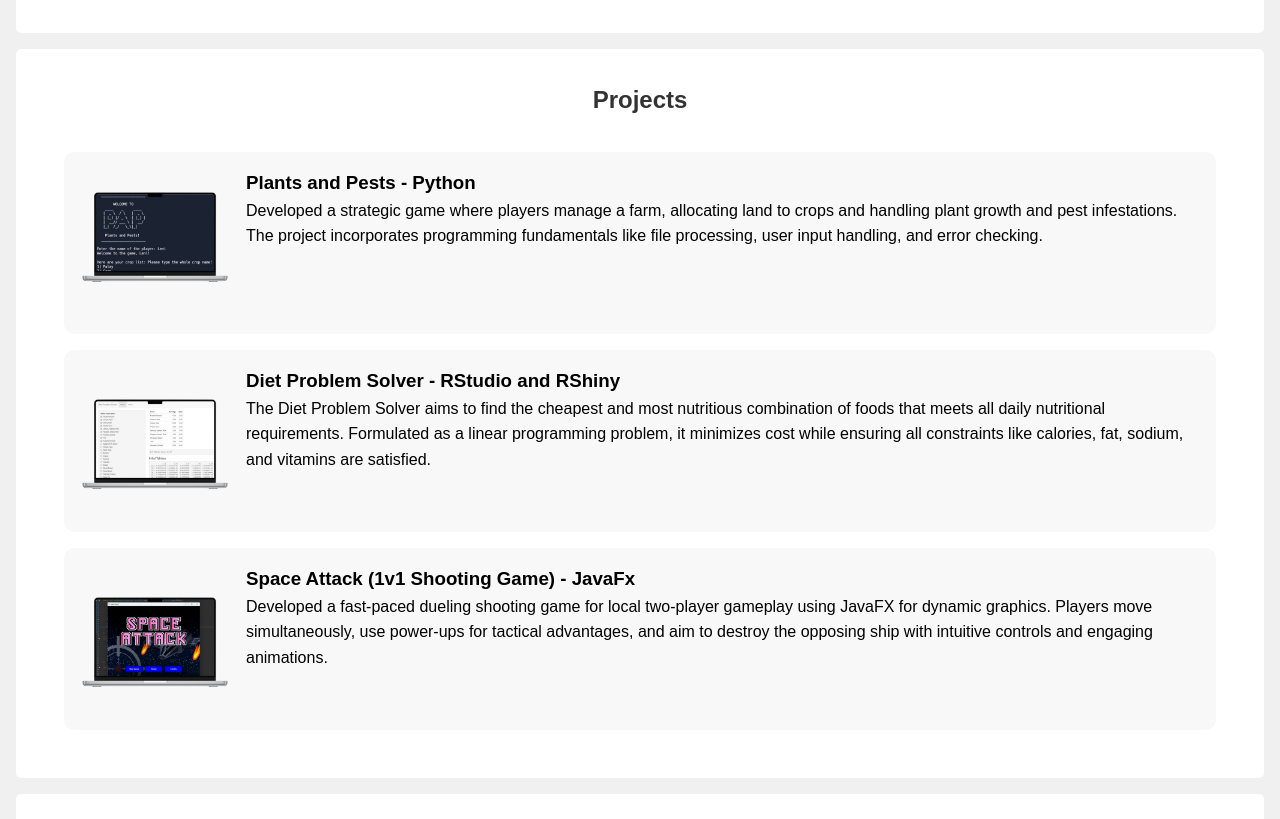
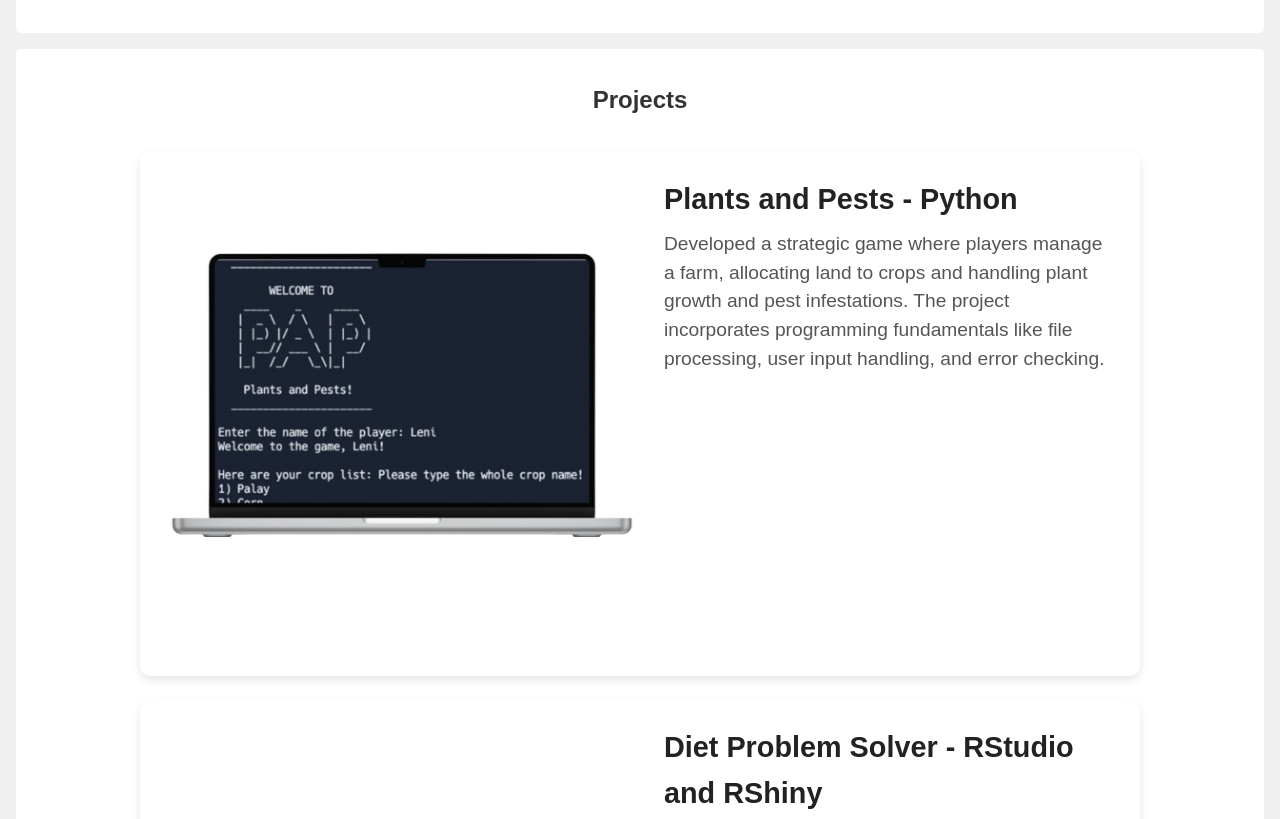
Before and after one commit to CMSC-100-2S-AY2024-2025/exer-01-html-and-css-yzzaesquivel, a plain HTML site: page myportfolio.HTML in a window 1280 px wide. Shown: the part 1460-2279 px from the top of the page. Drawn offline with Linux system fonts and the light colour scheme.

Commit message:
feat: added a hover feature in projects section

```diff
--- a/styles.CSS
+++ b/styles.CSS
@@ -160,29 +160,55 @@
   .skills-section h3 {
     margin-bottom: 1rem;
   }
-
   /* Arrange Projects in Rows */
-  .projects-container {
+.projects-container {
     display: flex;
     flex-direction: column;
-    gap: 1rem;
+    gap: 1.5rem;
     padding: 1rem;
+    align-items: center; /* Centers the project boxes */
   }
 
   .project-box {
     display: flex;
     align-items: flex-start;
-    gap: 1rem;
-    padding: 1rem;
-    background-color: #f8f8f8;
+    gap: 1.5rem;
+    padding: 1.5rem;
+    background-color: #fff;
     border-radius: 10px;
+    box-shadow: 0px 4px 8px rgba(0, 0, 0, 0.1);
+    transition: transform 0.3s;
+    width: 100%;
+    max-width: 1000px; /* Increase width to fit bigger images */
+  }
+
+  .project-box:hover {
+    transform: translateY(-5px);
   }
 
   .project-image {
-    width: 150px;
-    height: 150px;
+    width: 1200px; /* Increase image size */
+    height: auto; /* Maintain aspect ratio */
+    max-width: 50%; /* Prevents overflow */
     object-fit: cover;
-    border-radius: 5px;
+    border-radius: 8px;
+  }
+
+  .project-info {
+    flex: 1; /* Allows text to take up remaining space */
+    min-width: 300px; /* Ensures text remains readable */
+  }
+
+  .project-info h3 {
+    font-size: 1.8rem;
+    color: #222;
+    margin-bottom: 0.5rem;
+  }
+
+  .project-info p {
+    font-size: 1.2rem;
+    color: #555;
+    line-height: 1.5;
   }
 
   /* Contact Form */
```
